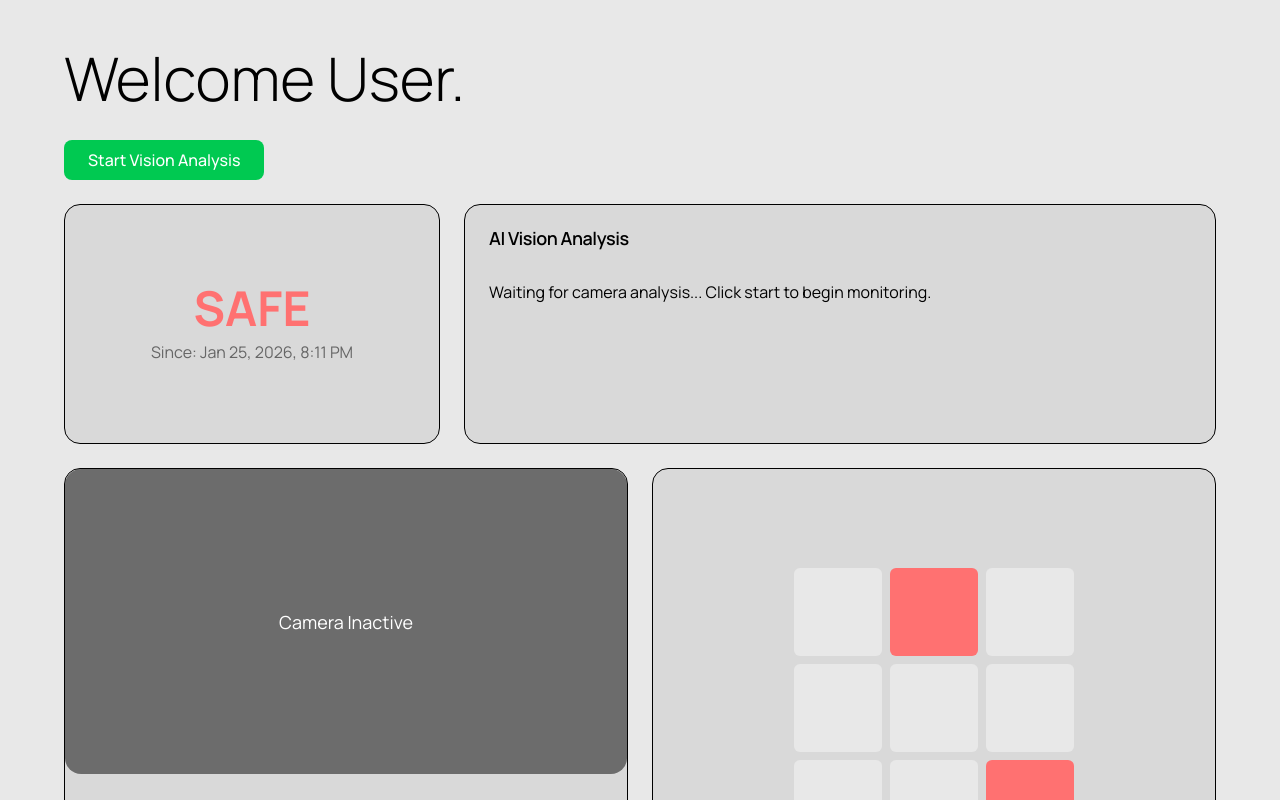
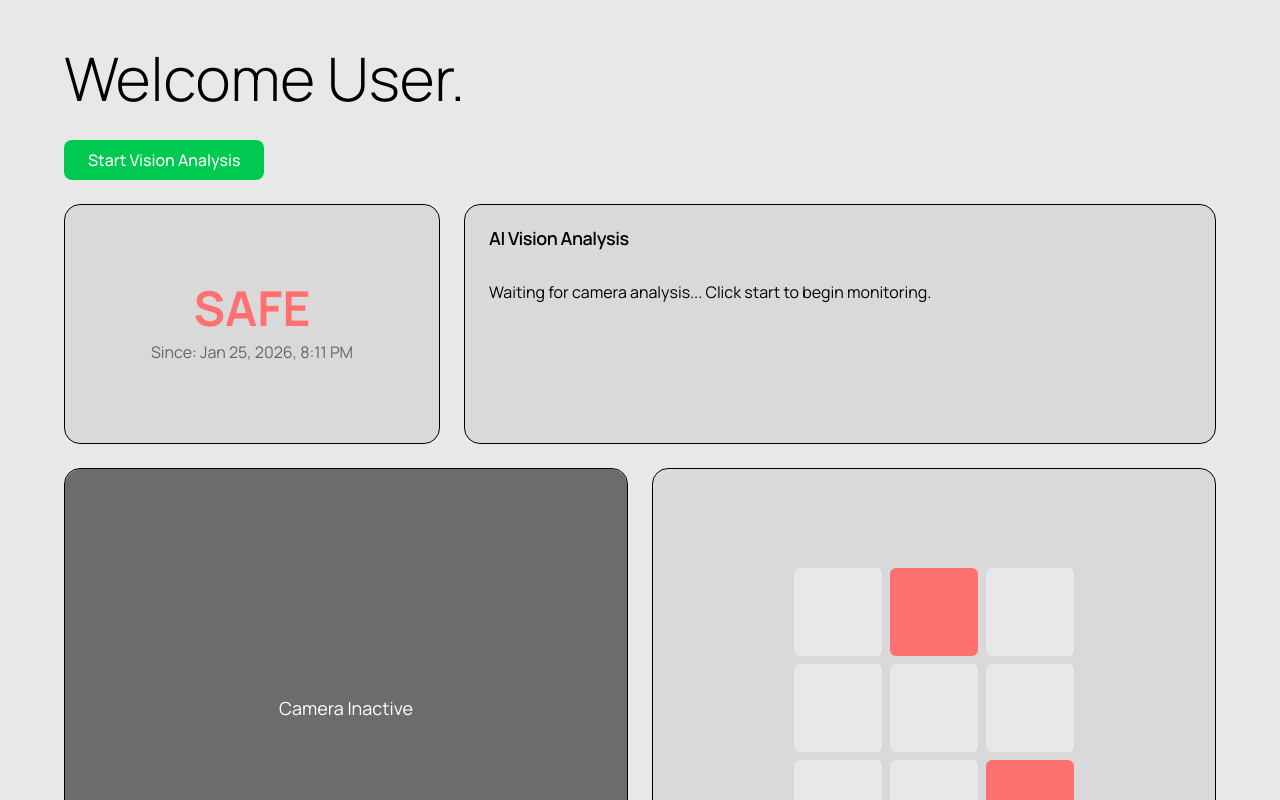
Before and after one commit to xiongian/nexhacks, a Next.js app: page /dashboard in a window 1280 px wide. Shown: the top 800 px of the page. Built offline with nearby package versions, Linux system fonts and the light colour scheme.

Commit message:
Update video feed component

```diff
--- a/components/dashboard/VideoFeed.tsx
+++ b/components/dashboard/VideoFeed.tsx
@@ -11,8 +11,8 @@ interface VideoFeedProps {
 export const VideoFeed = forwardRef<HTMLVideoElement, VideoFeedProps>(
   ({ streamUrl, isActive = false }, ref) => {
     return (
-      <Card className="h-full min-h-[60vh] sm:min-h-[60vh] flex-1">
-        <CardContent className="flex items-center justify-center h-full p-0 relative">
+      <Card className="h-full min-h-[60vh] sm:min-h-[60vh] flex-1 flex flex-col">
+        <CardContent className="flex items-center justify-center h-full flex-1 p-0 relative">
           <video
             ref={ref}
             src={streamUrl}
--- a/components/dashboard/useOvershootVision.ts
+++ b/components/dashboard/useOvershootVision.ts
@@ -15,7 +15,7 @@ interface UseOvershootVisionReturn {
   error: string | null
   startVision: () => Promise<void>
   stopVision: () => Promise<void>
-  videoRef: React.RefObject<HTMLVideoElement>
+  videoRef: React.RefObject<HTMLVideoElement | null>
 }
 
 export function useOvershootVision(): UseOvershootVisionReturn {
```
